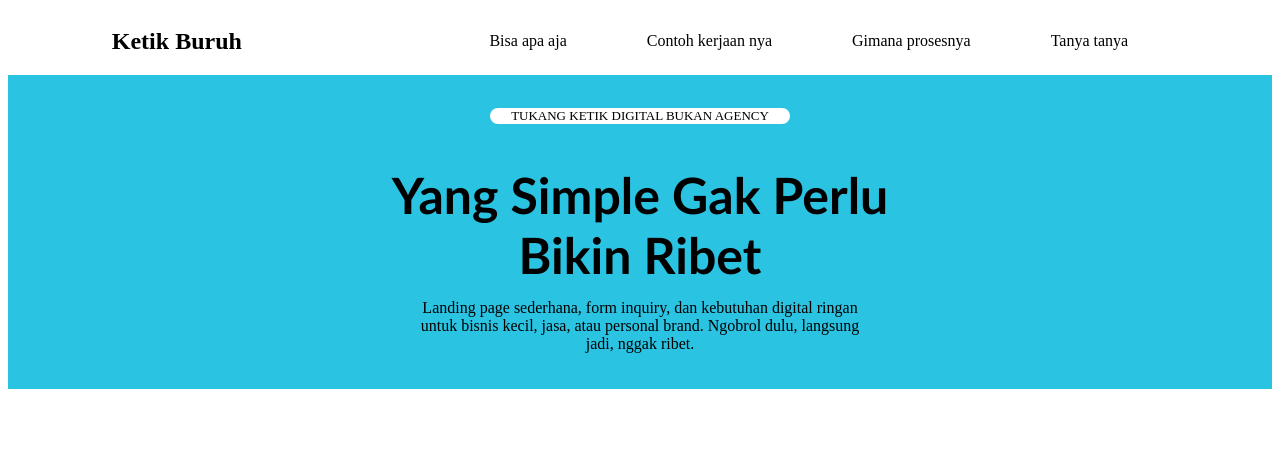
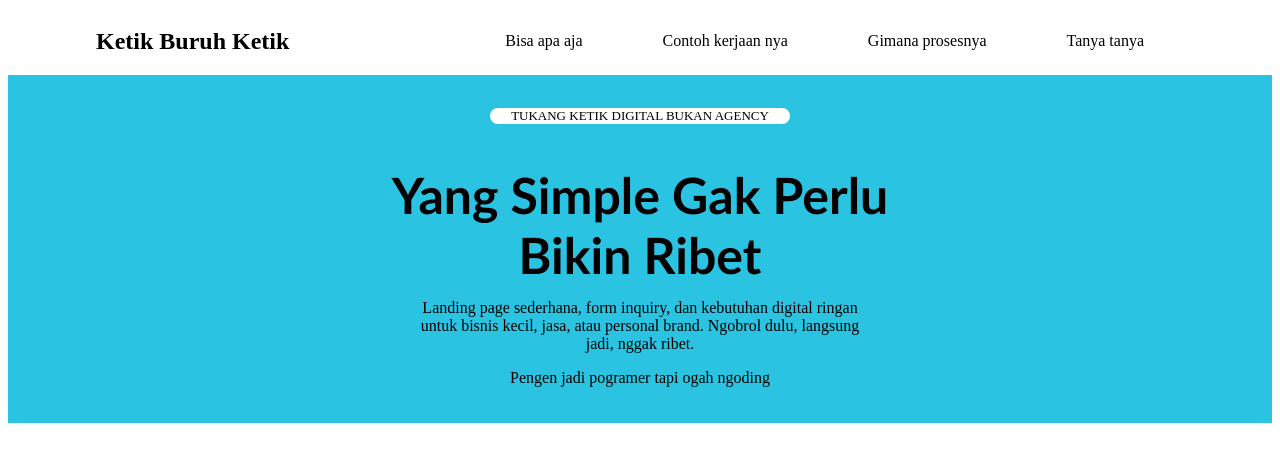
Before and after one commit to momenhalawa211-dev/web_pertama, a plain HTML site: page index.html in a window 1280 px wide. Drawn offline with Linux system fonts and the light colour scheme.

Commit message:
menambahkan tulisan

```diff
--- a/index.html
+++ b/index.html
@@ -8,7 +8,7 @@
 </head>
 <body>
     <header>
-        <h2>Ketik Buruh</h2>
+        <h2>Ketik Buruh Ketik</h2>
         <div id="nav" class="j">
             <nav>
                  <ul>
@@ -27,6 +27,7 @@
         </div>
         <h1 class="judul">Yang Simple Gak Perlu <br> Bikin Ribet</h1>
         <p>Landing page sederhana, form inquiry, dan kebutuhan digital ringan <br> untuk bisnis kecil, jasa, atau personal brand. Ngobrol dulu, langsung <br>    jadi, nggak ribet.</p>
+        <p>Pengen jadi pogramer tapi ogah ngoding</p>
     </div>
     </section>
 
```
